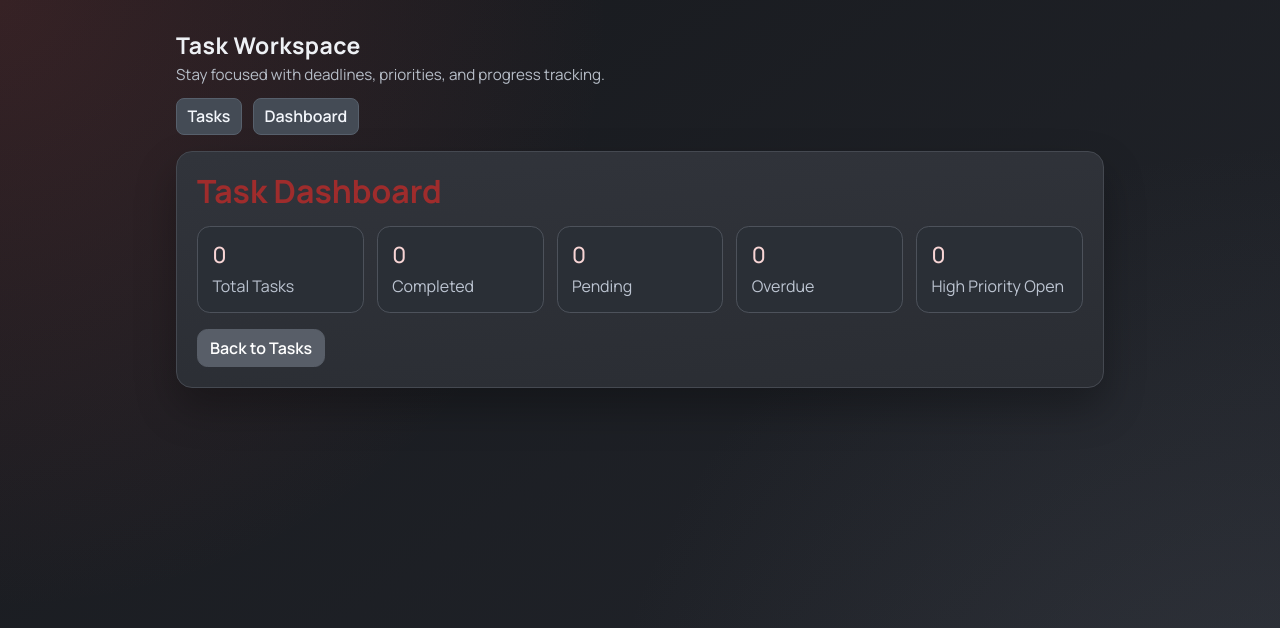
After one commit to nv23158-mohammed-jasim/todo-app, a Flask app: page /dashboard in a window 1280 px wide. The commit adds this page. Shown: the top 628 px of the page. Run offline with Flask 3, Linux system fonts and the light colour scheme.

Commit message:
feat: add stats dashboard view

```diff
--- a/app/routes.py
+++ b/app/routes.py
@@ -191,4 +191,23 @@ def delete_task(task_id):
     db.session.delete(task)
     db.session.commit()
     return redirect(url_for("main.index"))
+
+
+@bp.route("/dashboard")
+def dashboard():
+    now = datetime.now()
+    total = Task.query.count()
+    completed = Task.query.filter(Task.status == "done").count()
+    pending = Task.query.filter(Task.status != "done").count()
+    overdue = Task.query.filter(Task.status != "done", Task.due_date.isnot(None), Task.due_date < now).count()
+    high_priority = Task.query.filter(Task.status != "done", Task.priority >= 2).count()
+
+    return render_template(
+        "dashboard.html",
+        total=total,
+        completed=completed,
+        pending=pending,
+        overdue=overdue,
+        high_priority=high_priority,
+    )
 # trigger CI
--- a/app/static/styles.css
+++ b/app/static/styles.css
@@ -46,6 +46,27 @@ body {
     font-size: 0.95rem;
     margin-top: 0.25rem;
     margin-bottom: 0;
+}
+
+.top-nav {
+    margin-top: 0.7rem;
+    display: flex;
+    gap: 0.7rem;
+}
+
+.top-nav a {
+    text-decoration: none;
+    color: #f3f6fb;
+    background: #444b55;
+    border: 1px solid #57606c;
+    padding: 0.35rem 0.65rem;
+    border-radius: 0.5rem;
+    font-weight: 600;
+}
+
+.top-nav a:hover {
+    background: #b73232;
+    color: #fff3f3;
 }
 
 .hero-banner {
@@ -309,6 +330,30 @@ body {
     max-height: 260px;
 }
 
+.stats-grid {
+    display: grid;
+    grid-template-columns: repeat(auto-fit, minmax(150px, 1fr));
+    gap: 0.8rem;
+}
+
+.stat-card {
+    border: 1px solid #4d525b;
+    background: #2a2f36;
+    border-radius: 0.8rem;
+    padding: 0.9rem;
+}
+
+.stat-card h3 {
+    margin: 0;
+    color: #f8d5d5;
+    font-size: 1.4rem;
+}
+
+.stat-card p {
+    margin: 0.35rem 0 0;
+    color: #bcc4d1;
+}
+
 .form-help {
     display: inline-block;
     margin-top: 0.4rem;
--- a/app/templates/base.html
+++ b/app/templates/base.html
@@ -15,6 +15,10 @@
     <header class="app-header">
         <h1 class="app-title">Task Workspace</h1>
         <p class="app-subtitle">Stay focused with deadlines, priorities, and progress tracking.</p>
+    <nav class="top-nav">
+      <a href="{{ url_for('main.index') }}">Tasks</a>
+      <a href="{{ url_for('main.dashboard') }}">Dashboard</a>
+    </nav>
     </header>
     {% with messages = get_flashed_messages() %}
       {% if messages %}
--- /dev/null
+++ b/app/templates/dashboard.html
@@ -0,0 +1,30 @@
+{% extends "base.html" %}
+
+{% block content %}
+<section class="panel">
+    <h2 class="section-title">Task Dashboard</h2>
+    <div class="stats-grid">
+        <article class="stat-card">
+            <h3>{{ total }}</h3>
+            <p>Total Tasks</p>
+        </article>
+        <article class="stat-card">
+            <h3>{{ completed }}</h3>
+            <p>Completed</p>
+        </article>
+        <article class="stat-card">
+            <h3>{{ pending }}</h3>
+            <p>Pending</p>
+        </article>
+        <article class="stat-card">
+            <h3>{{ overdue }}</h3>
+            <p>Overdue</p>
+        </article>
+        <article class="stat-card">
+            <h3>{{ high_priority }}</h3>
+            <p>High Priority Open</p>
+        </article>
+    </div>
+    <a href="{{ url_for('main.index') }}" class="btn btn-secondary mt-3">Back to Tasks</a>
+</section>
+{% endblock %}
```
